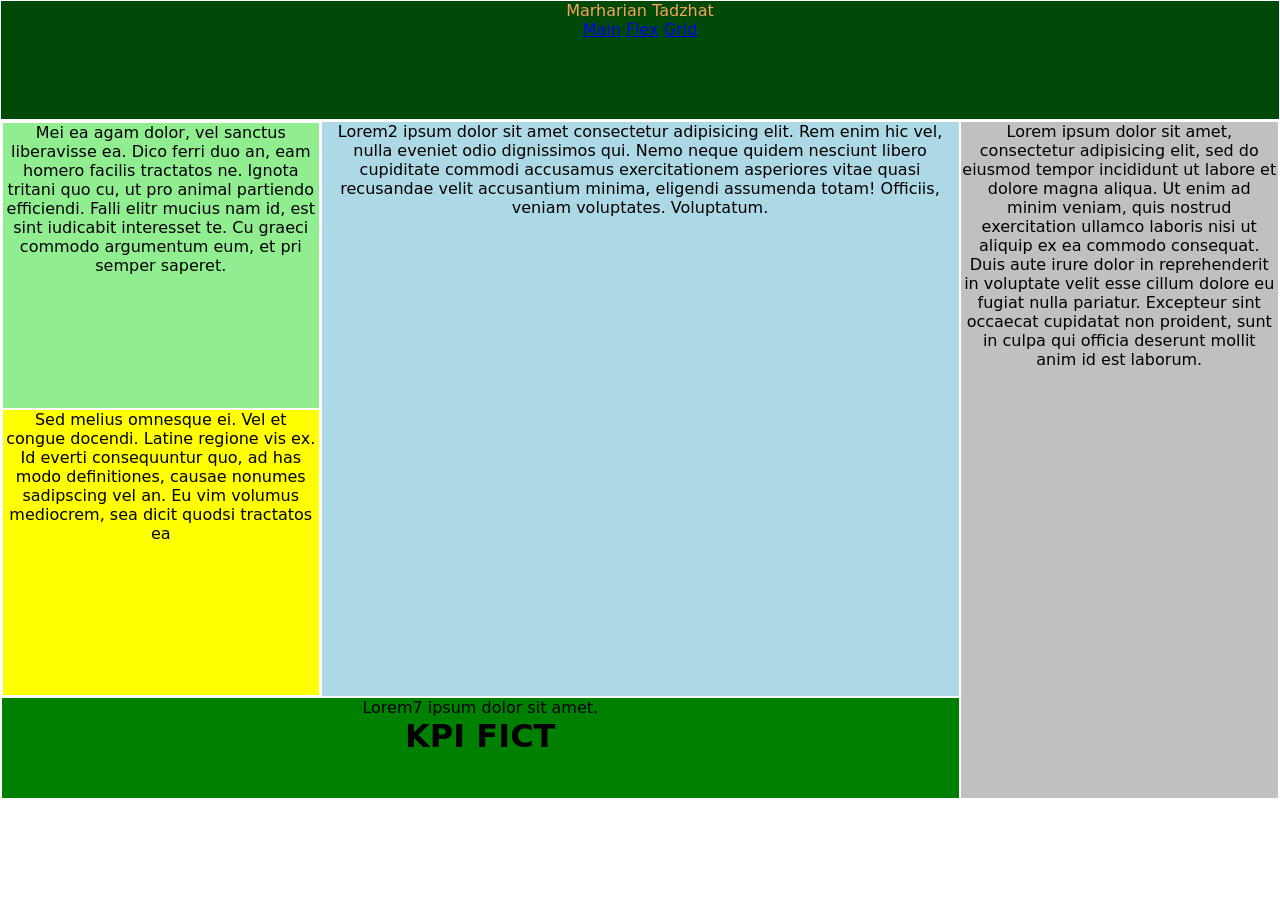
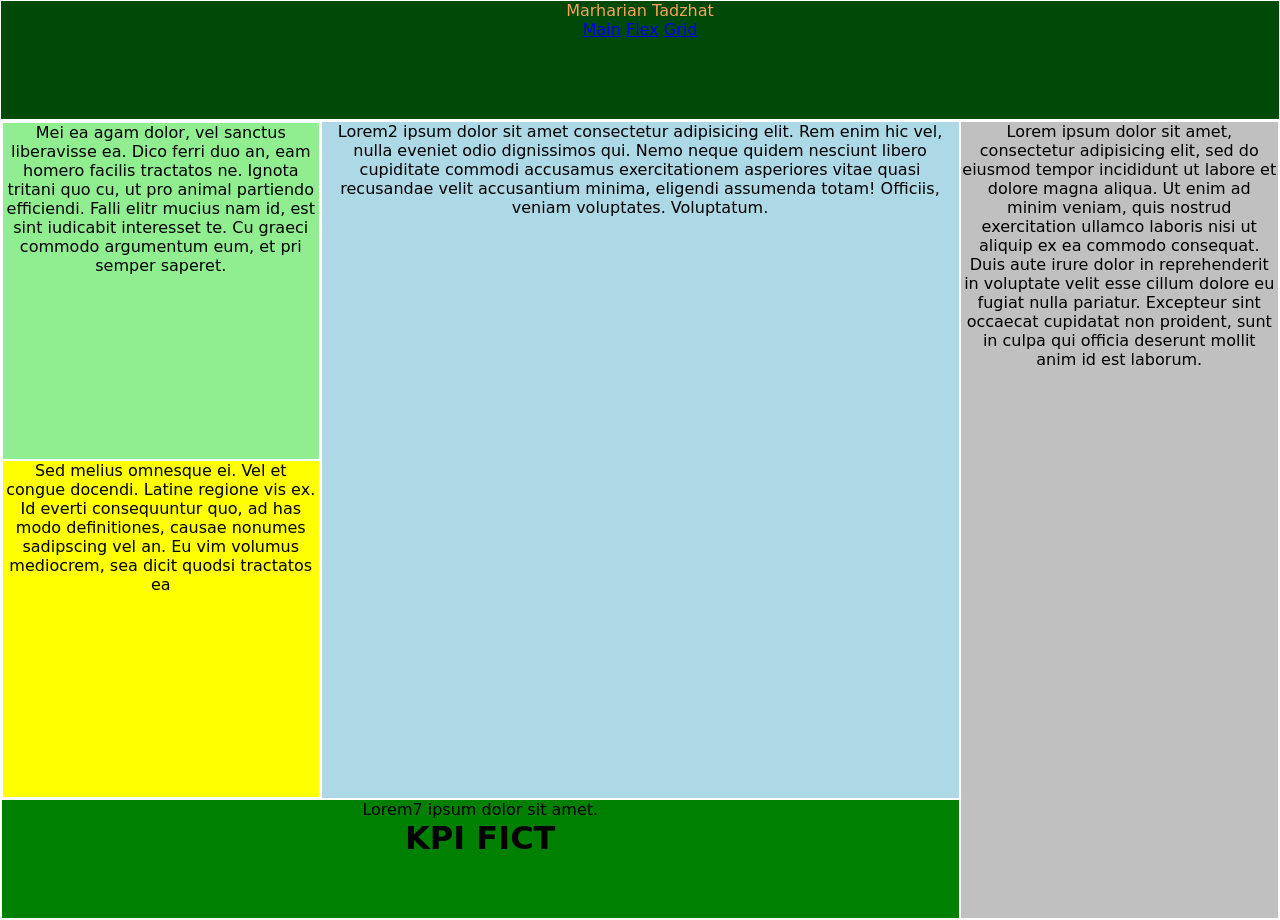
Before and after one commit to vcinonyx/vcinonyx.github.io, a plain HTML site: page lab-2/index.html in a window 1280 px wide. Before the commit the page ends 800 px from the top, so only its background shows below. Drawn offline with Linux system fonts and the light colour scheme; a web font is replaced by a local one.

Commit message:
main block height fixed

```diff
--- a/lab-2/css/index.css
+++ b/lab-2/css/index.css
@@ -17,7 +17,7 @@
 #content {
     position: relative;
     width: 100%;
-    height: 85%;
+    height: 100%;
     text-align: center;
 }
 
```
